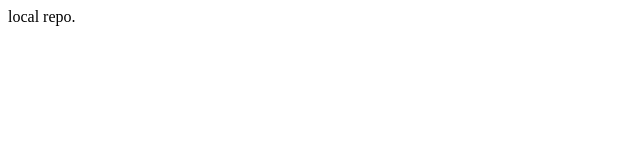
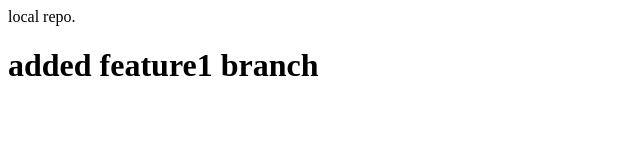
Before and after one commit to kunnu16/LocalRepo, a plain HTML site: page index.html in a window 1280 px wide. Shown: the whole page, without its empty margins (0-640 px from the left). Drawn offline with Linux system fonts and the light colour scheme.

Commit message:
add feature1

```diff
--- a/index.html
+++ b/index.html
@@ -1 +1,2 @@
 <p>local repo. </p>
+<h1>added feature1 branch</h1>
```
